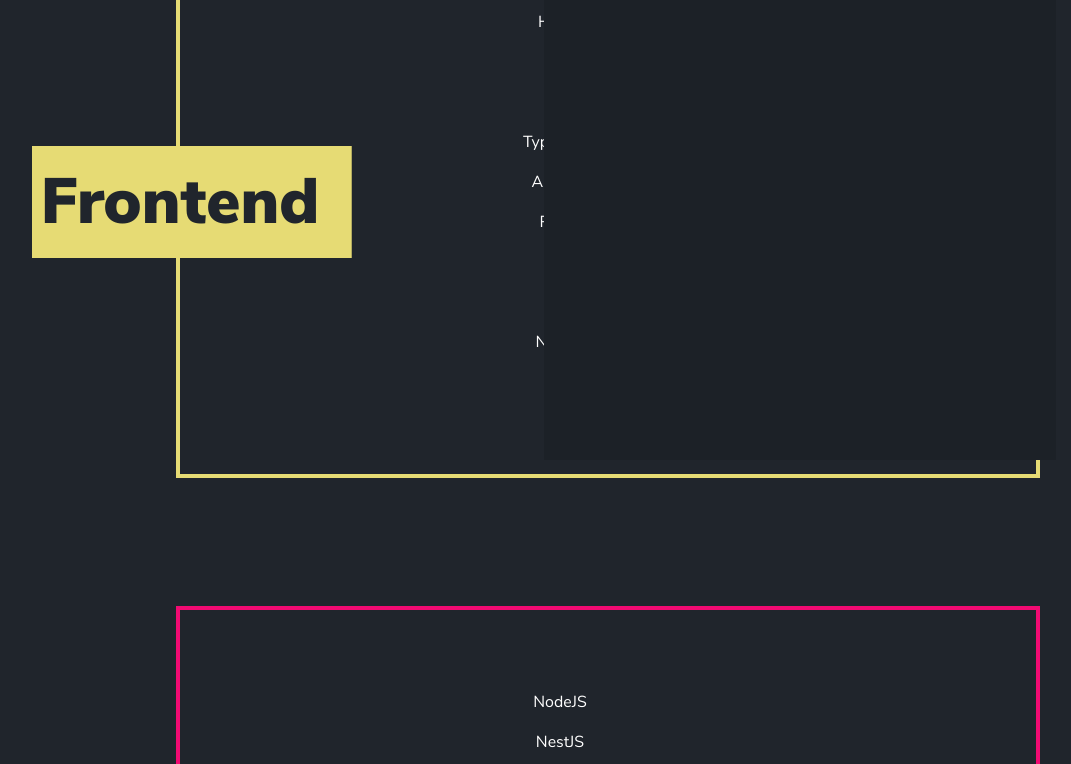
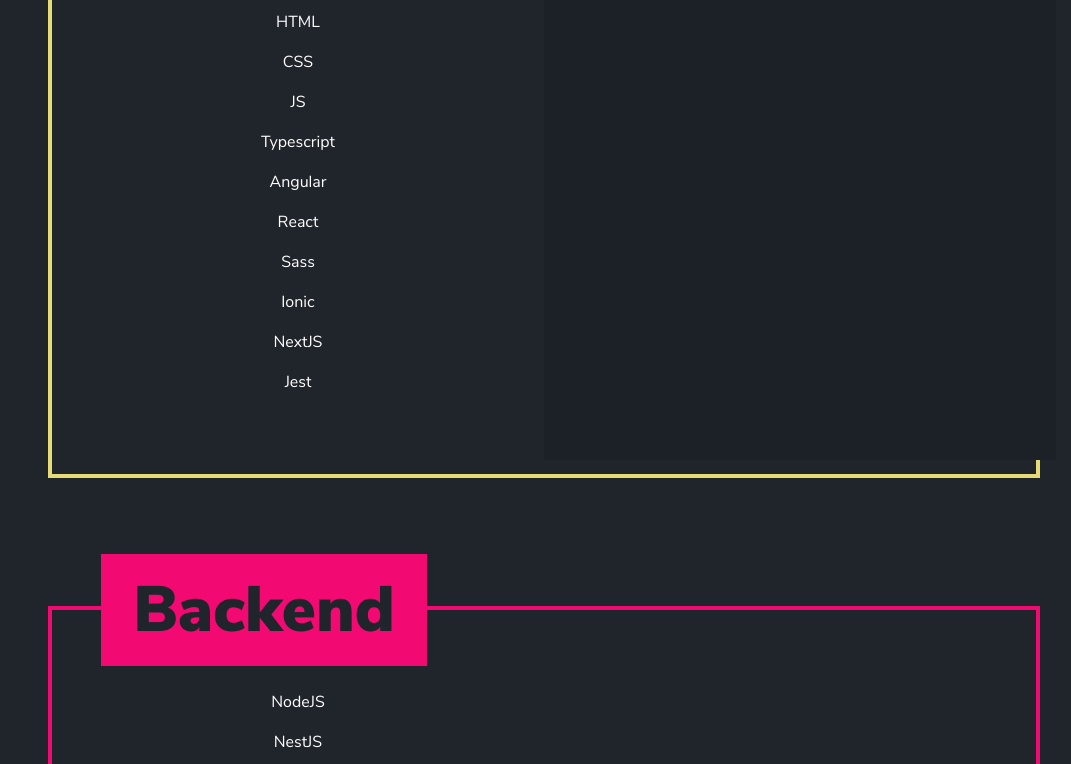
Before and after one commit to sidthesloth92/db-portfolio, a Next.js app: page /about in a window 1280 px wide. Shown: the part 1700-2464 px from the top of the page, without its empty margins (96-1167 px from the left). Built offline with nearby package versions, Linux system fonts and the light colour scheme.

Commit message:
feat(about): add animtations to about page

```diff
--- a/package.json
+++ b/package.json
@@ -23,6 +23,7 @@
     "react": "16.13.1",
     "react-copy-to-clipboard": "5.0.2",
     "react-dom": "16.13.1",
+    "react-intersection-observer": "8.29.1",
     "react-markdown": "4.3.1",
     "react-syntax-highlighter": "15.1.0"
   },
--- /dev/null
+++ b/src/components/skills-section/SkillsSection.animation.ts
@@ -0,0 +1,96 @@
+/**
+ * Animation variants for each skill section.
+ */
+export const skillSectionVariants = {
+  closed: {
+    scale: 0
+  },
+  open: {
+    scale: 1,
+    transition: {
+      when: 'beforeChildren',
+      duration: 0.6,
+      ease: [0.79, -0.01, 0, 0.99]
+    }
+  }
+};
+
+/**
+ * Animation variants for each skill list.
+ */
+export const skillsListVariants = {
+  closed: {
+    opacity: 0
+  },
+  open: {
+    opacity: 1,
+    transition: {
+      when: 'beforeChildren',
+      staggerChildren: 0.2
+    }
+  }
+};
+
+/**
+ * Animation variants for each skill list item.
+ */
+export const skillsListItemVariants = {
+  closed: {
+    opacity: 0,
+    transform: 'translateY(100%)'
+  },
+  open: {
+    opacity: 1,
+    transform: 'translateY(0%)',
+    transition: {}
+  }
+};
+
+/**
+ * Animation variants for skill header container.
+ */
+export const headerVariants = {
+  closed: {
+    transform: 'translate(0%, -50%) scaleY(0)'
+  },
+  open: {
+    transform: 'translate(0%, -50%) scaleY(1)',
+    transition: {
+      when: 'beforeChildren'
+    }
+  }
+};
+
+/**
+ * Animation variants for skill header content.
+ */
+export const headerContentVariants = {
+  closed: {
+    transform: 'translateX(150%)'
+  },
+  open: {
+    delay: 0.5,
+    transform: 'translateX(0%)',
+    transition: {
+      duration: 0.6,
+      ease: [0.79, -0.01, 0, 0.99]
+    }
+  }
+};
+
+/**
+ * Animation variants for header content background.
+ */
+export const headerContentBackgroundVariants = {
+  closed: {
+    transform: 'translateX(-100%)'
+  },
+  open: {
+    delay: 1,
+    transform: 'translateX(0%)',
+    transition: {
+      duration: 0.6,
+      ease: [0.79, -0.01, 0, 0.99]
+    }
+  }
+};
--- a/src/components/skills-section/SkillsSection.component.tsx
+++ b/src/components/skills-section/SkillsSection.component.tsx
@@ -1,3 +1,15 @@
+import { motion } from 'framer-motion';
+import { useInView } from 'react-intersection-observer';
+
+import {
+  headerContentBackgroundVariants,
+  headerContentVariants,
+  headerVariants,
+  skillSectionVariants,
+  skillsListItemVariants,
+  skillsListVariants
+} from './SkillsSection.animation';
+
 /**
  * Props for {@link SkillsSection} component.
  */
@@ -32,45 +44,57 @@ const SkillsSection: React.FC<SkillsSectionProps> = ({
   spells = [],
   wands = [],
   theme = 'primary'
-}) => (
-  <>
-    <div className={`h-full flex justify-center items-center my-32`}>
+}) => {
+  const [ref, inView] = useInView({});
+  return (
+    <motion.div
+      ref={ref}
+      className={`h-full flex justify-center items-center my-20 lg:my-32`}
+      variants={skillSectionVariants}
+      initial="closed"
+      animate={inView ? 'open' : 'closed'}>
       <div
-        className={`relative w-full border-4 border-${theme} flex justify-center lg:justify-end items-center py-16 lg:ml-32`}>
-        <span
-          className={`title absolute transform -translate-x-1/2 -translate-y-1/2 font-black text-4xl lg:text-6xl bg-${theme} text-dark px-8 py-2`}>
-          {title}
-        </span>
-        <ul className="w-1/3 mx-4 text-center">
+        className={`relative w-full border-4 border-${theme} flex justify-center lg:justify-end items-center pt-16 pb-8 lg:py-16`}>
+        <motion.div
+          variants={headerVariants}
+          style={{ left: '5%' }}
+          className={`skill-title absolute top-0 font-black text-4xl lg:text-6xl bg-${
+            theme === 'primary' ? 'primary-tint' : 'secondary-tint'
+          } text-dark px-8 py-2 overflow-hidden`}>
+          <motion.div
+            variants={headerContentBackgroundVariants}
+            className={`absolute top-0 left-0 bg-${theme} w-full h-full`}></motion.div>
+          <motion.div className="w-full" variants={headerContentVariants}>
+            {title}
+          </motion.div>
+        </motion.div>
+        <motion.ul
+          className="w-1/2 mx-2 lg:mx-4 text-center"
+          variants={skillsListVariants}>
           {spells.map((spell) => (
-            <li key={spell} className="m-4">
+            <motion.li
+              key={spell}
+              className="m-4"
+              variants={skillsListItemVariants}>
               {spell}
-            </li>
+            </motion.li>
           ))}
-        </ul>
-        <ul className="w-1/3 mx-4 text-center">
+        </motion.ul>
+        <motion.ul
+          className="w-1/2 mx-2 lg:mx-4 text-center"
+          variants={skillsListVariants}>
           {wands.map((wand) => (
-            <li key={wand} className="m-4">
+            <motion.li
+              key={wand}
+              className="m-4"
+              variants={skillsListItemVariants}>
               {wand}
-            </li>
+            </motion.li>
           ))}
-        </ul>
+        </motion.ul>
       </div>
-    </div>
-    <style jsx>{`
-      .title {
-        top: 0;
-        left: 50%;
-      }
-
-      @media screen and (min-width: 1024px) {
-        .title {
-          top: 50%;
-          left: 0;
-        }
-      }
-    `}</style>
-  </>
-);
+    </motion.div>
+  );
+};
 
 export default SkillsSection;
--- a/src/pages/about/index.tsx
+++ b/src/pages/about/index.tsx
@@ -10,6 +10,36 @@ import SocialIcons from '../../components/social-icons/SocialIcons';
 import { useDrawFaceOnCanvas } from '../../lib/hooks';
 
 /**
+ * Placeholder variants for staggering about info.
+ */
+const aboutInfoContainerVariants = {
+  enter: {
+    transition: {
+      staggerChildren: 0.5,
+      when: 'beforeChildren'
+    }
+  }
+};
+
+/**
+ * Animation variants for the about info.
+ */
+const aboutInfoVariants = {
+  initial: {
+    opacity: 0,
+    transform: 'translateY(50%)'
+  },
+  enter: {
+    opacity: 1,
+    transform: 'translateY(0%)',
+    transition: {
+      duration: 1,
+      ease: 'easeOut'
+    }
+  }
+};
+
+/**
  * Represents the about page of the application.
  */
 const AboutPage: React.FC = () => {
@@ -18,9 +48,11 @@ const AboutPage: React.FC = () => {
   return (
     <>
       <div className="flex flex-wrap items-center">
-        <div className="order-2 lg:order-1 lg:w-1/2 mt-8 lg:mt-0">
-          <div className="lg:max-w-xl flex flex-col justify-center align-center m-auto p-4 text-center lg:text-left">
-            <motion.div className="mb-4">
+        <div className="order-2 lg:order-1 lg:w-1/2 mt-8 lg:mt-0 mb-16">
+          <motion.div
+            className="lg:max-w-xl flex flex-col justify-center align-center m-auto p-4 text-center lg:text-left"
+            variants={aboutInfoContainerVariants}>
+            <motion.div className="mb-4" variants={aboutInfoVariants}>
               <span className="text-3xl md:text-4xl lg:text-5xl ">
                 Hi! I&apos;m
               </span>
@@ -28,7 +60,9 @@ const AboutPage: React.FC = () => {
                 Dinesh Balaji
               </span>
             </motion.div>
-            <motion.p className="text-base md:text-2xl mb-4">
+            <motion.p
+              className="text-base md:text-2xl mb-4"
+              variants={aboutInfoVariants}>
               I am a developer and designer from India
               <span role="img" aria-label="India">
                 🇮🇳
@@ -37,10 +71,10 @@ const AboutPage: React.FC = () => {
               myself a Jack of all trades but master of none. I am addicted to
               Cats, Ice cream, JS and anything Open Source.
             </motion.p>
-            <motion.div className="m-auto lg:mx-0">
+            <motion.div className="m-auto lg:mx-0" variants={aboutInfoVariants}>
               <SocialIcons />
             </motion.div>
-          </div>
+          </motion.div>
         </div>
         <div className="canvas-container relative order-1 lg-order-2 w-full lg:w-1/2 h-full">
           <canvas
```
Also changed, not shown: 1 other file (tests, documents, lock files or other folders).
